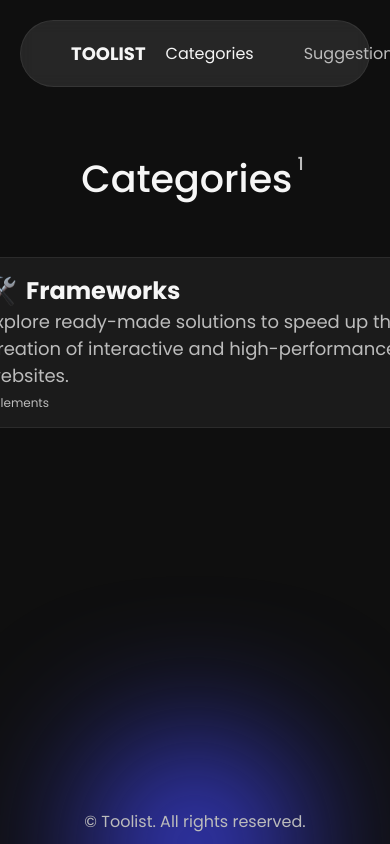
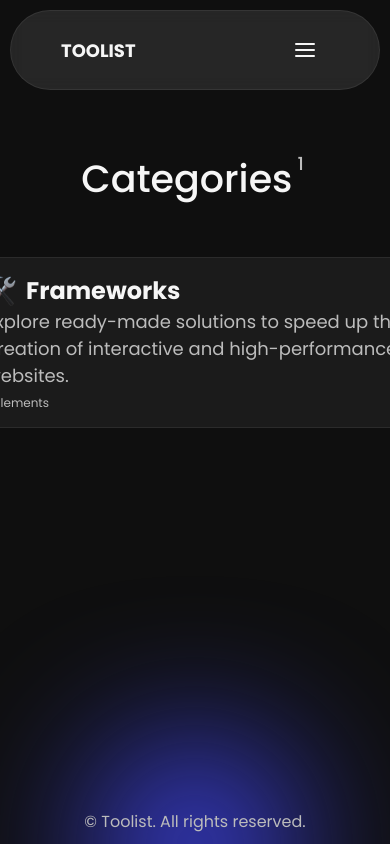
Before and after one commit to PannH/toolist, a Vue app: page /categories in a window 390 px wide. Shown: the top 844 px of the page. Built offline with nearby package versions, Linux system fonts and the light colour scheme.

Commit message:
make the header responsive

```diff
--- a/src/components/layout/Header.vue
+++ b/src/components/layout/Header.vue
@@ -1,15 +1,40 @@
 <script setup lang="ts">
    import NavLink from '../ui/NavLink.vue';
+   import IconButton from '../ui/IconButton.vue';
+   import BarsIcon from '../icons/Bars.vue';
+   import XmarkIcon from '../icons/Xmark.vue';
    import { RouterLink } from 'vue-router';
+   import { ref } from 'vue';
+
+   const isOpen = ref<boolean>(false);
+
+   const openButtonDisplay = isOpen.value ? 'none' : 'grid';
+   const closeButtonDisplay = isOpen.value ? 'grid' : 'none';
+
+   function toggleHeader(): void {
+      isOpen.value = !isOpen.value;
+   }
 </script>
 
 <template>
-   <header>
+   <header :data-open="isOpen">
       <RouterLink class="home-link" to="/">TOOLIST</RouterLink>
+      <div class="toggle-buttons">
+         <IconButton class="open-button" @click="toggleHeader()">
+            <BarsIcon />
+         </IconButton>
+         <IconButton class="close-button" @click="toggleHeader()">
+            <XmarkIcon />
+         </IconButton>
+      </div>
       <nav>
          <NavLink to="/categories">
             Categories
          </NavLink>
+         <!--
+            todo: replace the pulls url by an anchor url to a title of the readme
+            that says how to suggest a new tool (idea: contact me on discord)
+         -->
          <NavLink to="/redirect?to=https://github.com/PannH/toolist/pulls" target="_blank">
             Suggestion
          </NavLink>
@@ -52,9 +77,68 @@
          color: $white;
       }
 
+      > .toggle-buttons {
+         display: none;
+      }
+
       > nav {
          display: flex;
          gap: 10px;
       }
+
+      @media (max-width: 660px) {
+         flex-wrap: wrap;
+
+         margin: calc($margin / 2);
+         width: calc(100% - $margin);
+
+         > .toggle-buttons {
+            display: block;
+         }
+
+         > nav {
+            width: 100%;
+
+            flex-direction: column;
+
+            text-align: center;
+         }
+
+         &[data-open="true"] {
+            border-radius: 40px;
+
+            > nav {
+               margin-top: 20px;
+
+               display: flex;
+            }
+
+            > .toggle-buttons {
+               > .open-button {
+                  display: none;
+               }
+
+               > .close-button {
+                  display: grid;
+               }
+            }
+         }
+
+         &[data-open="false"] {
+            > nav {
+               display: none;
+            }
+
+            > .toggle-buttons {
+               > .open-button {
+                  display: grid;
+               }
+
+               > .close-button {
+                  display: none;
+               }
+            }
+         }
+      }
    }
 </style>
```
